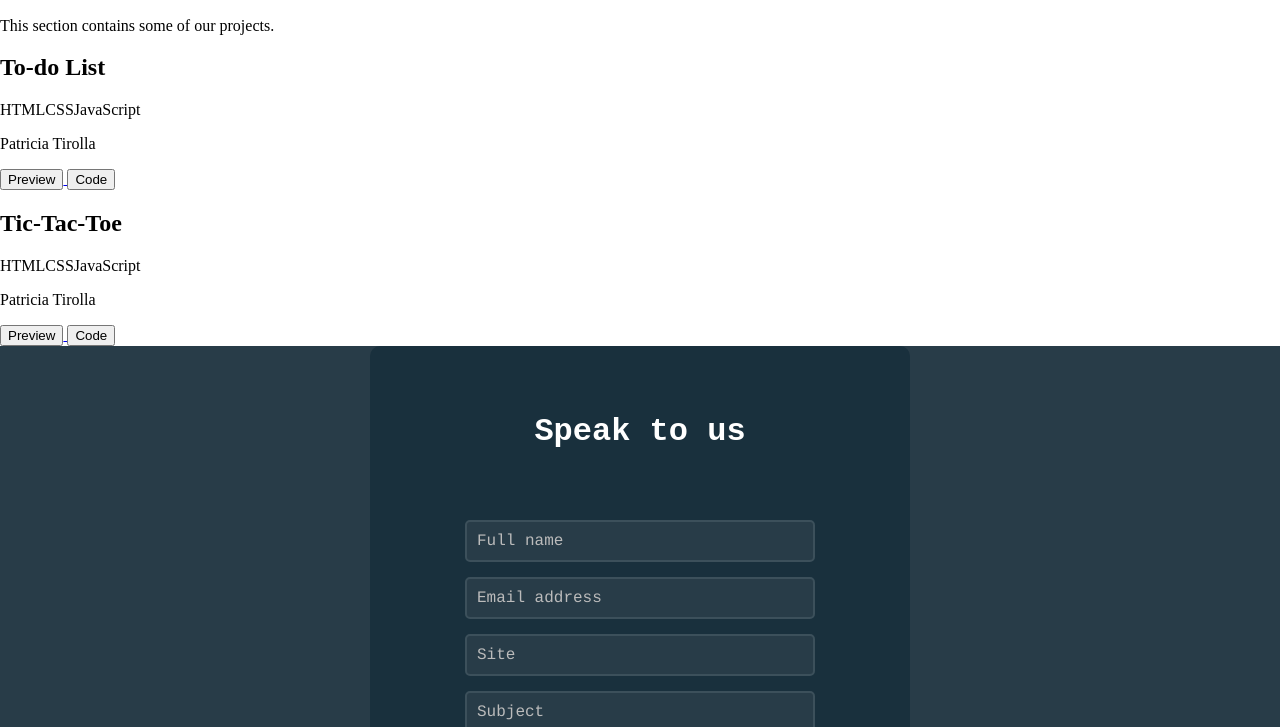
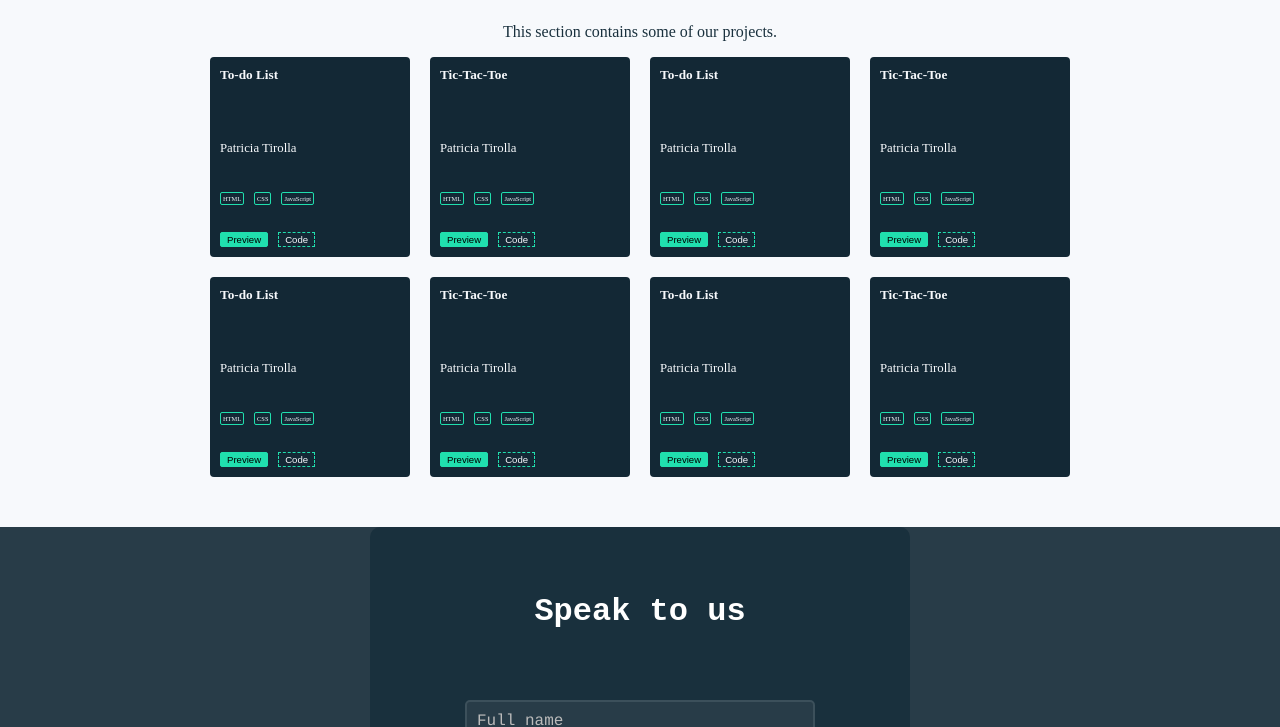
Before and after one commit to patricia-tirolla/Studio-Website-Odin-Project, a website built with webpack: page src/template.html in a window 1280 px wide. Shown: the part 749-1476 px from the top of the page. Built offline with nearby package versions, Linux system fonts and the light colour scheme.

Commit message:
Add projects secion style

```diff
--- a/src/index.js
+++ b/src/index.js
@@ -2,6 +2,7 @@
 import "./styles/contact-section.css";
 import "./styles/form.css";
 import "./styles/projects-section.css";
+import "./styles/main.css"
 
 import { displayProjects } from "./projectsUI";
 
--- a/src/projects.js
+++ b/src/projects.js
@@ -14,4 +14,52 @@ export const projectList = [
         previewLink: "https://patricia-tirolla.github.io/Tic-Tac-Toe-Odin-Project-/",
         codeLink: "https://github.com/patricia-tirolla/Tic-Tac-Toe-Odin-Project-",
     },
+
+    {
+        title: "To-do List",
+        skills: ["HTML", "CSS", "JavaScript"],
+        author: "Patricia Tirolla",
+        previewLink: "https://patricia-tirolla.github.io/Todo-list-Odin-Project-/",
+        codeLink: "https://github.com/patricia-tirolla/Todo-list-Odin-Project-",
+    },
+
+    {
+        title: "Tic-Tac-Toe",
+        skills: ["HTML", "CSS", "JavaScript"],
+        author: "Patricia Tirolla",
+        previewLink: "https://patricia-tirolla.github.io/Tic-Tac-Toe-Odin-Project-/",
+        codeLink: "https://github.com/patricia-tirolla/Tic-Tac-Toe-Odin-Project-",
+    },
+
+    {
+        title: "To-do List",
+        skills: ["HTML", "CSS", "JavaScript"],
+        author: "Patricia Tirolla",
+        previewLink: "https://patricia-tirolla.github.io/Todo-list-Odin-Project-/",
+        codeLink: "https://github.com/patricia-tirolla/Todo-list-Odin-Project-",
+    },
+
+    {
+        title: "Tic-Tac-Toe",
+        skills: ["HTML", "CSS", "JavaScript"],
+        author: "Patricia Tirolla",
+        previewLink: "https://patricia-tirolla.github.io/Tic-Tac-Toe-Odin-Project-/",
+        codeLink: "https://github.com/patricia-tirolla/Tic-Tac-Toe-Odin-Project-",
+    },
+
+    {
+        title: "To-do List",
+        skills: ["HTML", "CSS", "JavaScript"],
+        author: "Patricia Tirolla",
+        previewLink: "https://patricia-tirolla.github.io/Todo-list-Odin-Project-/",
+        codeLink: "https://github.com/patricia-tirolla/Todo-list-Odin-Project-",
+    },
+
+    {
+        title: "Tic-Tac-Toe",
+        skills: ["HTML", "CSS", "JavaScript"],
+        author: "Patricia Tirolla",
+        previewLink: "https://patricia-tirolla.github.io/Tic-Tac-Toe-Odin-Project-/",
+        codeLink: "https://github.com/patricia-tirolla/Tic-Tac-Toe-Odin-Project-",
+    },
 ];
--- a/src/projectsUI.js
+++ b/src/projectsUI.js
@@ -1,7 +1,7 @@
 import {projectList,  } from "./projects";
 
 export function displayProjects() {
-    let projectsContainer = document.getElementById("projects-section");
+    let projectsContainer = document.querySelector(".projects-container");
 
     projectList.forEach((project) => {
 
@@ -9,7 +9,7 @@ export function displayProjects() {
     const projectTemplate = document.querySelector(".project-template");
     let clone = projectTemplate.content.cloneNode(true);
 
-    clone.querySelector("h1").textContent = project.title;
+    clone.querySelector("h5").textContent = project.title;
     clone.querySelector(".author").textContent = project.author;
     clone.querySelector(".preview-link").setAttribute('href', project.previewLink);
     clone.querySelector(".code-link").setAttribute('href', project.codeLink);
--- /dev/null
+++ b/src/styles/main.css
@@ -0,0 +1,9 @@
+:root {
+    --main-bg-color: #283C48;
+    --secondary-bg-color: #19303D;
+    --text-color: #e0e6ed;
+    --button-color: #20dfae;
+
+    --background-light: #F7F9FC;
+    --background-projects: #132835;
+}
--- a/src/styles/projects-section.css
+++ b/src/styles/projects-section.css
@@ -0,0 +1,75 @@
+#projects-section {
+    height: fit-content;
+    padding: 50px;
+
+    display: flex;
+    flex-direction: column;
+    align-items: center;
+
+    background-color: var(--background-light);
+    color: var(--secondary-bg-color);
+
+    .projects-container {
+        display: grid;
+        grid-template-columns: repeat(4, 200px);
+        grid-template-rows: repeat(2, 200px);
+        gap: 20px;
+
+        .project-cell {
+            display: flex;
+            flex-direction: column;
+            justify-content: space-between;
+
+            padding: 10px;
+            color: var(--background-light);
+            background-color: var(--background-projects);
+            border-radius: 4px;
+
+            .project-skills-container {
+                display: flex;
+                gap: 10px;
+
+                span {
+                    font-size: 0.4rem;
+                    padding: 2px;
+                    border: 1px solid var(--button-color);
+                    border-radius: 2px;
+                }
+
+            }
+
+            .project-buttons-container {
+                display: flex;
+                gap: 10px;
+
+                .preview-button {
+                    background-color: var(--button-color);
+                    border: 1px solid var(--button-color);
+                    border-radius: 2px;
+                }
+
+                .code-button {
+                    color: var(--background-light);
+                    background-color: var(--background-projects);
+                    border: 1px dashed var(--button-color)
+                }
+
+                button {
+                    font-size: 0.6rem;
+                }
+
+            }
+
+            h5 {
+                margin-top: 0;
+            }
+
+            p {
+                font-size: 0.8rem;
+            }
+
+
+        }
+
+    }
+}
--- a/src/template.html
+++ b/src/template.html
@@ -10,6 +10,7 @@
     <link rel="icon" type="img/x-icon" href="../src/img/output-onlinepngtools (1).png">
     <link rel="stylesheet" href="./style.css">
 </head>
+
 <body>
 
     <div class="Header-Nav-Bar">
@@ -34,7 +35,9 @@
             <h5>Lorem ipsum</h5>
             <h1>Lorem ipsum dolor sit amet</h1>
             <p>
-                Lorem ipsum, dolor sit amet consectetur adipisicing elit. Ad ab nobis, eligendi soluta, rerum voluptatibus voluptatem magni dolores repudiandae iste blanditiis recusandae odit eos quae aut adipisci aliquid facere laborum!
+                Lorem ipsum, dolor sit amet consectetur adipisicing elit. Ad ab nobis, eligendi soluta, rerum
+                voluptatibus voluptatem magni dolores repudiandae iste blanditiis recusandae odit eos quae aut adipisci
+                aliquid facere laborum!
             </p>
             <div class="btn-section">
                 <button type="submit" style="border: 2px dashed black;">Get Started</button>
@@ -48,11 +51,13 @@
     </div>
 
     <main>
-        <h1>Hello, World!</h1>
         <section id="projects-section">
             <!-- ---------------Patricia -->
             <h2>Our Projects</h2>
             <p>This section contains some of our projects.</p>
+            <div class="projects-container">
+                <!-- Projects will be displayed here -->
+            </div>
         </section>
 
         <section id="contact-section">
@@ -88,13 +93,14 @@
 
     <!-- --------------------- PROJECTS TEMPLATE -->
     <template class="project-template">
-        <h1>Project Title</h1>
+        <div class="project-cell">
+            <h5>Project Title</h5>
+            <p class="author">Author</p>
             <div class="project-skills-container">
                 <!-- <span class="project-skills">HTLM</span>
             <span class="project-skills">CSS</span>
             <span class="project-skills">JavaScript</span> -->
             </div>
-        <p class="author">Author</p>
             <div class="project-buttons-container">
                 <a class="preview-link">
                     <button class="project-buttons preview-button">Preview</button>
@@ -104,6 +110,7 @@
                     <button class="project-buttons code-button">Code</button>
                 </a>
             </div>
+        </div>
     </template>
 
 
```
Lines whose indentation alone changed are shown as unchanged.
